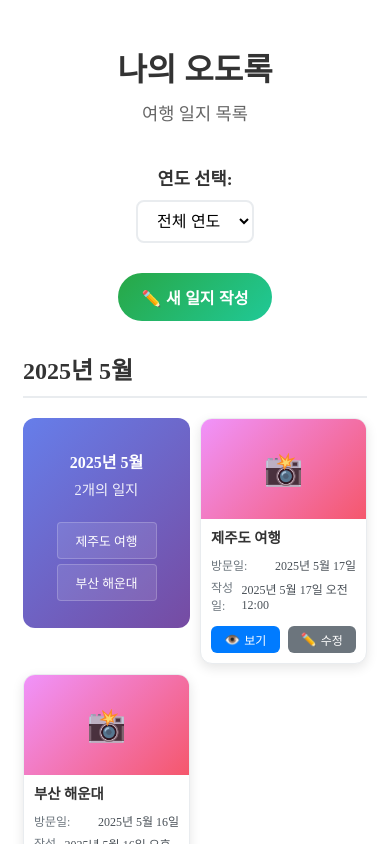
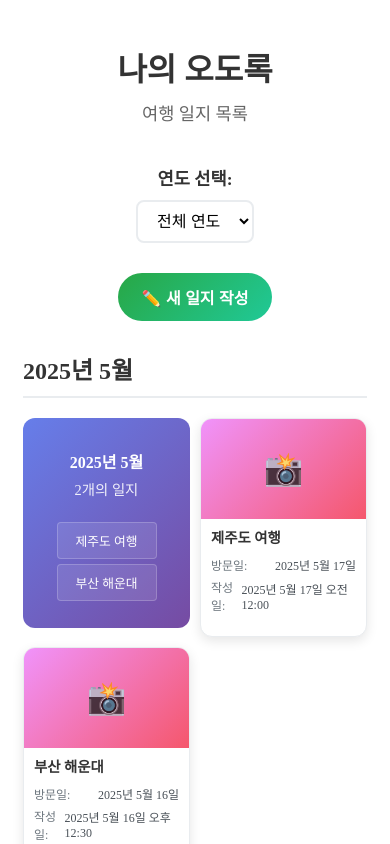
Before and after one commit to Team-Odorok/Odorok_frontend, a Vue app in the folder odorok-frontend-project/: page / in a window 390 px wide. Shown: the top 844 px of the page. Built offline with nearby package versions, Linux system fonts and the light colour scheme.

Commit message:
일지 보기, 수정 버튼 삭제 및 일지 생성 후 알림 메시지

```diff
--- a/odorok-frontend-project/src/components/DiaryCard.vue
+++ b/odorok-frontend-project/src/components/DiaryCard.vue
@@ -20,16 +20,7 @@
         </div>
       </div>
 
-      <div class="card-actions">
-        <button class="action-btn view-btn" @click.stop="viewDiary">
-          <span class="btn-icon">👁️</span>
-          보기
-        </button>
-        <button class="action-btn edit-btn" @click.stop="editDiary">
-          <span class="btn-icon">✏️</span>
-          수정
-        </button>
-      </div>
+      <!-- 카드 클릭으로 일지 상세 보기 가능 -->
     </div>
   </div>
 </template>
@@ -67,22 +58,9 @@ export default {
       })
     }
 
-    // 일지 보기
-    const viewDiary = () => {
-      emit('click')
-    }
-
-    // 일지 수정
-    const editDiary = () => {
-      console.log('Edit diary:', props.diary.id)
-      // TODO: 일지 수정 페이지로 이동
-    }
-
     return {
       formatDate,
-      formatDateTime,
-      viewDiary,
-      editDiary
+      formatDateTime
     }
   }
 }
@@ -167,47 +145,7 @@ export default {
   font-weight: 400;
 }
 
-.card-actions {
-  display: flex;
-  gap: 8px;
-}
-
-.action-btn {
-  flex: 1;
-  display: flex;
-  align-items: center;
-  justify-content: center;
-  gap: 4px;
-  padding: 8px 12px;
-  border: none;
-  border-radius: 6px;
-  font-size: 0.85rem;
-  font-weight: 500;
-  cursor: pointer;
-  transition: all 0.2s ease;
-}
-
-.view-btn {
-  background: #007bff;
-  color: white;
-}
-
-.view-btn:hover {
-  background: #0056b3;
-}
-
-.edit-btn {
-  background: #6c757d;
-  color: white;
-}
-
-.edit-btn:hover {
-  background: #545b62;
-}
-
-.btn-icon {
-  font-size: 0.9rem;
-}
+/* 카드 클릭으로 일지 상세 보기 가능 */
 
 /* 반응형 디자인 */
 @media (max-width: 768px) {
@@ -220,11 +158,6 @@ export default {
   }
 
   .date-item {
-    font-size: 0.8rem;
-  }
-
-  .action-btn {
-    padding: 6px 8px;
     font-size: 0.8rem;
   }
 }
@@ -251,14 +184,5 @@ export default {
     font-size: 0.75rem;
     margin-bottom: 4px;
   }
-
-  .action-btn {
-    padding: 5px 6px;
-    font-size: 0.75rem;
-  }
-
-  .btn-icon {
-    font-size: 0.8rem;
-  }
 }
 </style>
--- a/odorok-frontend-project/src/views/DiaryCreateChatView.vue
+++ b/odorok-frontend-project/src/views/DiaryCreateChatView.vue
@@ -24,10 +24,16 @@
 
           <!-- 일지 생성 완료 상태 -->
       <div v-else-if="isCompleted" class="diary-completion">
-        <div class="completion-header">
-          <div class="completion-icon">🎉</div>
-          <h3>{{ getCompletionTitle() }}</h3>
-          <p>{{ getCompletionMessage() }}</p>
+        <!-- 완료 알림 -->
+        <div v-if="showCompletionNotification" class="completion-notification">
+          <div class="notification-content">
+            <div class="notification-icon">🎉</div>
+            <div class="notification-text">
+              <h3>{{ getCompletionTitle() }}</h3>
+              <p>{{ getCompletionMessage() }}</p>
+            </div>
+            <button @click="closeNotification" class="notification-close">×</button>
+          </div>
         </div>
 
         <!-- 일지 제목 -->
@@ -266,6 +272,9 @@ export default {
     const editingContent = ref('')
     const diaryTitle = ref('') // 일지 제목 (방문 코스명으로 초기화)
 
+    // 완료 알림 관련 상태
+    const showCompletionNotification = ref(false)
+
     const visitedCourseId = route.params.visitedCourseId
     const style = route.params.style
 
@@ -469,6 +478,12 @@ export default {
             // 방문 코스명으로 제목 초기화
             diaryTitle.value = courseNames[visitedCourseId] || `코스 ${visitedCourseId}`
             isCompleted.value = true
+            // 완료 알림 표시
+            showCompletionNotification.value = true
+            // 5초 후 자동으로 알림 숨김
+            setTimeout(() => {
+              showCompletionNotification.value = false
+            }, 5000)
           }, 3000)
         }
 
@@ -537,6 +552,13 @@ export default {
         selectedDiaryIndex.value = generatedDiaries.value.length - 1
         showRegenerateForm.value = false
         feedback.value = ''
+
+        // 재생성 완료 알림 표시
+        showCompletionNotification.value = true
+        // 5초 후 자동으로 알림 숨김
+        setTimeout(() => {
+          showCompletionNotification.value = false
+        }, 5000)
       } catch (err) {
         error.value = err.message || '일지 재생성에 실패했습니다.'
         console.error('Error regenerating diary:', err)
@@ -650,6 +672,11 @@ export default {
     const cancelEditContent = () => {
       editingContent.value = ''
       isEditingContent.value = false
+    }
+
+    // 알림 닫기
+    const closeNotification = () => {
+      showCompletionNotification.value = false
     }
 
     // 일지 저장
@@ -746,7 +773,10 @@ export default {
       startEditContent,
       saveContent,
       cancelEditContent,
-      saveDiary
+      saveDiary,
+      // 완료 알림 관련
+      showCompletionNotification,
+      closeNotification
     }
   }
 }
@@ -878,6 +908,82 @@ export default {
   display: flex;
   flex-direction: column;
   gap: 20px;
+}
+
+/* 완료 알림 */
+.completion-notification {
+  position: fixed;
+  top: 20px;
+  left: 50%;
+  transform: translateX(-50%);
+  z-index: 1000;
+  animation: slideDown 0.5s ease-out;
+}
+
+.notification-content {
+  display: flex;
+  align-items: center;
+  gap: 15px;
+  background: linear-gradient(135deg, #28a745 0%, #20c997 100%);
+  color: white;
+  padding: 20px 25px;
+  border-radius: 12px;
+  box-shadow: 0 4px 20px rgba(40, 167, 69, 0.3);
+  min-width: 400px;
+  max-width: 600px;
+}
+
+.notification-icon {
+  font-size: 2rem;
+  flex-shrink: 0;
+}
+
+.notification-text {
+  flex: 1;
+}
+
+.notification-text h3 {
+  margin: 0 0 5px 0;
+  font-size: 1.2rem;
+  font-weight: 600;
+}
+
+.notification-text p {
+  margin: 0;
+  font-size: 0.95rem;
+  opacity: 0.9;
+}
+
+.notification-close {
+  background: none;
+  border: none;
+  color: white;
+  font-size: 1.5rem;
+  cursor: pointer;
+  padding: 5px;
+  border-radius: 50%;
+  width: 30px;
+  height: 30px;
+  display: flex;
+  align-items: center;
+  justify-content: center;
+  transition: background-color 0.2s;
+  flex-shrink: 0;
+}
+
+.notification-close:hover {
+  background-color: rgba(255, 255, 255, 0.2);
+}
+
+@keyframes slideDown {
+  from {
+    transform: translateX(-50%) translateY(-100%);
+    opacity: 0;
+  }
+  to {
+    transform: translateX(-50%) translateY(0);
+    opacity: 1;
+  }
 }
 
 .completion-header {
@@ -1554,6 +1660,26 @@ export default {
 
 /* 반응형 디자인 */
 @media (max-width: 768px) {
+  .completion-notification {
+    top: 10px;
+    left: 10px;
+    right: 10px;
+    transform: none;
+  }
+
+  .notification-content {
+    min-width: auto;
+    padding: 15px 20px;
+  }
+
+  .notification-text h3 {
+    font-size: 1.1rem;
+  }
+
+  .notification-text p {
+    font-size: 0.9rem;
+  }
+
   .diary-create-chat-container {
     padding: 15px;
     height: 100vh;
--- a/odorok-frontend-project/src/views/DiaryDetailView.vue
+++ b/odorok-frontend-project/src/views/DiaryDetailView.vue
@@ -58,7 +58,6 @@
 
       <!-- 액션 버튼 -->
       <div class="action-buttons">
-        <button @click="editDiary" class="edit-btn">수정하기</button>
         <button @click="deleteDiary" class="delete-btn">삭제하기</button>
       </div>
     </div>
@@ -171,12 +170,7 @@ export default {
       router.back()
     }
 
-    // 일지 수정
-    const editDiary = () => {
-      console.log('Edit diary:', diary.value.id)
-      // TODO: 일지 수정 페이지로 이동
-      // router.push(`/diaries/${diary.value.id}/edit`)
-    }
+
 
     // 일지 삭제
     const deleteDiary = () => {
@@ -228,7 +222,6 @@ export default {
       fetchDiaryDetail,
       formatDate,
       goBack,
-      editDiary,
       deleteDiary,
       openImageModal,
       closeImageModal,
--- a/odorok-frontend-project/src/views/DiaryListView.vue
+++ b/odorok-frontend-project/src/views/DiaryListView.vue
@@ -166,7 +166,6 @@
 
           <!-- 액션 버튼 -->
           <div class="action-buttons">
-            <button @click="editDiary" class="edit-btn">수정하기</button>
             <button @click="deleteDiary" class="delete-btn">삭제하기</button>
           </div>
         </div>
@@ -589,11 +588,7 @@ export default {
       }
     }
 
-    // 일지 수정/삭제
-    const editDiary = () => {
-      console.log('Edit diary:', selectedDiary.value?.id)
-      // TODO: 일지 수정 페이지로 이동
-    }
+
 
     const deleteDiary = () => {
       if (confirm('정말로 이 일지를 삭제하시겠습니까?')) {
@@ -669,7 +664,6 @@ export default {
       closeImageModal,
       prevImage,
       nextImage,
-      editDiary,
       deleteDiary,
       fetchDiaries,
       formatDate
```
